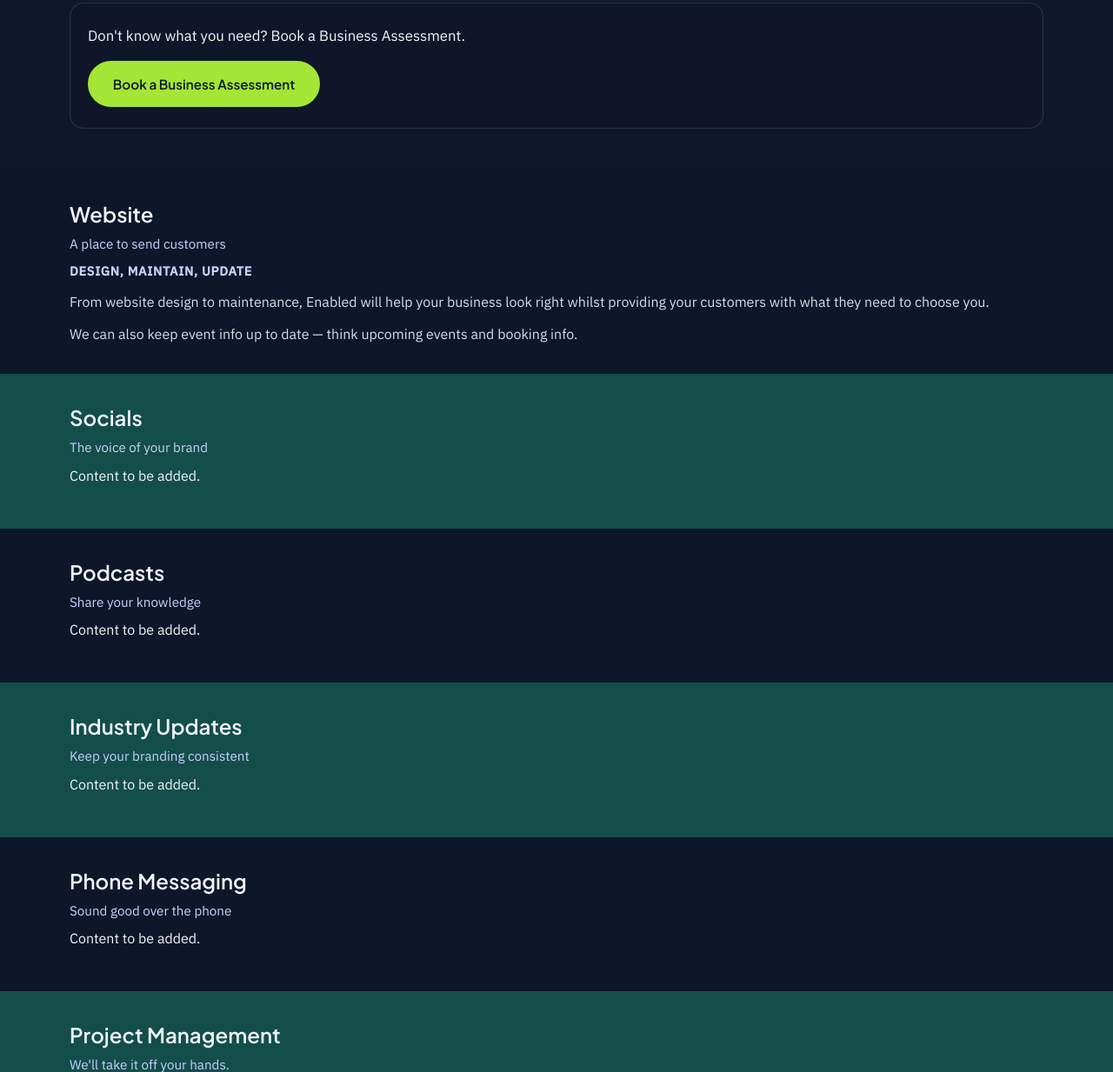
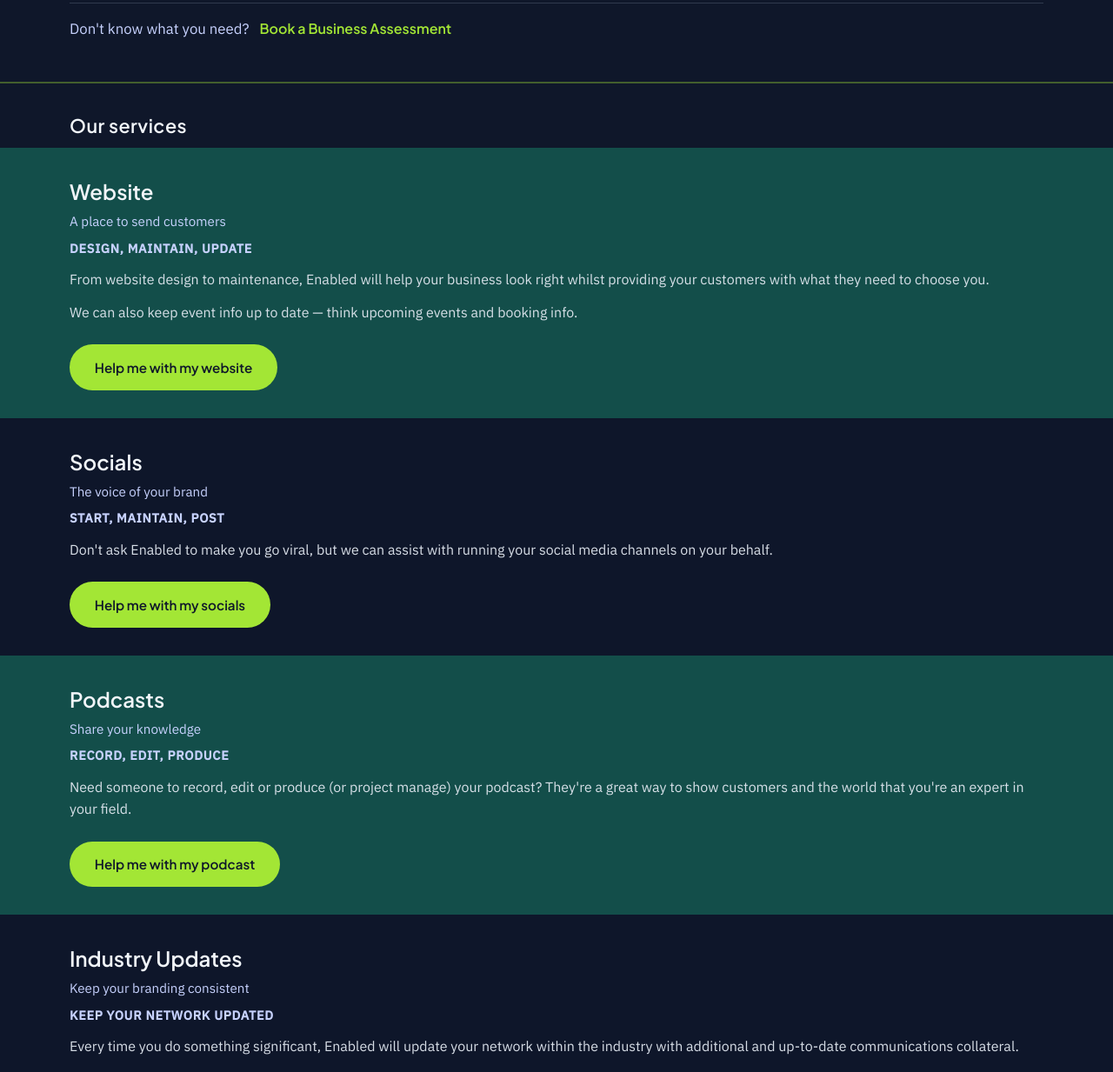
Before and after one commit to Hi-sodoozy/sturdy-funicular, a plain HTML site: page services.html in a window 1280 px wide. Shown: the part 340-1573 px from the top of the page at 87% size. Drawn offline with Linux system fonts and the light colour scheme.

Commit message:
Add files via upload

```diff
--- a/services.html
+++ b/services.html
@@ -49,10 +49,16 @@
           <div class="services-intro-body">
             <p>Enabled offers a wide range of services that allow businesses to better connect with their customers by tapping into our in-house talent. When we need a hand, we call on a network of highly skilled professionals.</p>
           </div>
-          <div class="services-cta-block">
-            <p class="services-cta-text">Don't know what you need? Book a Business Assessment.</p>
-            <a href="business-assessment.html" class="btn-primary">Book a Business Assessment</a>
+          <div class="services-not-sure">
+            <p class="services-not-sure-text">Don't know what you need?</p>
+            <a href="business-assessment.html" class="services-not-sure-link">Book a Business Assessment</a>
           </div>
+        </div>
+      </section>
+
+      <section class="section section-services-divider" aria-hidden="true">
+        <div class="section-inner">
+          <h2 class="services-list-heading">Our services</h2>
         </div>
       </section>
 
@@ -65,6 +71,9 @@
             <p>From website design to maintenance, Enabled will help your business look right whilst providing your customers with what they need to choose you.</p>
             <p>We can also keep event info up to date — think upcoming events and booking info.</p>
           </div>
+          <div class="service-cta-wrap">
+            <a href="index.html#contact" class="btn-primary btn-service-cta">Help me with my website</a>
+          </div>
         </div>
       </section>
 
@@ -72,7 +81,13 @@
         <div class="section-inner">
           <h2 class="service-title">Socials</h2>
           <p class="service-tagline">The voice of your brand</p>
-          <p class="service-body">Content to be added.</p>
+          <p class="service-subline">Start, maintain, post</p>
+          <div class="service-body">
+            <p>Don't ask Enabled to make you go viral, but we can assist with running your social media channels on your behalf.</p>
+          </div>
+          <div class="service-cta-wrap">
+            <a href="index.html#contact" class="btn-primary btn-service-cta">Help me with my socials</a>
+          </div>
         </div>
       </section>
 
@@ -80,7 +95,13 @@
         <div class="section-inner">
           <h2 class="service-title">Podcasts</h2>
           <p class="service-tagline">Share your knowledge</p>
-          <p class="service-body">Content to be added.</p>
+          <p class="service-subline">Record, edit, produce</p>
+          <div class="service-body">
+            <p>Need someone to record, edit or produce (or project manage) your podcast? They're a great way to show customers and the world that you're an expert in your field.</p>
+          </div>
+          <div class="service-cta-wrap">
+            <a href="index.html#contact" class="btn-primary btn-service-cta">Help me with my podcast</a>
+          </div>
         </div>
       </section>
 
@@ -88,7 +109,13 @@
         <div class="section-inner">
           <h2 class="service-title">Industry Updates</h2>
           <p class="service-tagline">Keep your branding consistent</p>
-          <p class="service-body">Content to be added.</p>
+          <p class="service-subline">Keep your network updated</p>
+          <div class="service-body">
+            <p>Every time you do something significant, Enabled will update your network within the industry with additional and up-to-date communications collateral.</p>
+          </div>
+          <div class="service-cta-wrap">
+            <a href="index.html#contact" class="btn-primary btn-service-cta">Help me with my industry updates</a>
+          </div>
         </div>
       </section>
 
@@ -96,7 +123,12 @@
         <div class="section-inner">
           <h2 class="service-title">Phone Messaging</h2>
           <p class="service-tagline">Sound good over the phone</p>
-          <p class="service-body">Content to be added.</p>
+          <div class="service-body">
+            <p>Put your best foot forward when a customer calls your business. Enabled produces on hold messages, plus all those other elements.</p>
+          </div>
+          <div class="service-cta-wrap">
+            <a href="index.html#contact" class="btn-primary btn-service-cta">Help me with my phone messaging</a>
+          </div>
         </div>
       </section>
 
@@ -104,7 +136,13 @@
         <div class="section-inner">
           <h2 class="service-title">Project Management</h2>
           <p class="service-tagline">We'll take it off your hands.</p>
-          <p class="service-body">Tell us what you need done and we'll make it happen.</p>
+          <p class="service-subline">Content, Media, Comms</p>
+          <div class="service-body">
+            <p>When you need something done, Enabled will make it happen. Don't worry about how it'll get done — that's up to us to deliver you the final product.</p>
+          </div>
+          <div class="service-cta-wrap">
+            <a href="index.html#contact" class="btn-primary btn-service-cta">Help me with my project management</a>
+          </div>
         </div>
       </section>
     </main>
--- a/styles.css
+++ b/styles.css
@@ -739,7 +739,10 @@ main {
 }
 
 .btn-need {
-  display: inline-block;
+  display: inline-flex;
+  align-items: center;
+  justify-content: center;
+  text-align: center;
   padding: 0.5rem 1rem;
   border-radius: var(--radius-pill);
   border: 1px solid rgba(15, 23, 42, 0.25);
@@ -910,21 +913,59 @@ main {
   color: var(--text-light-primary);
 }
 
-.services-cta-block {
-  padding: 1.5rem 1.25rem;
-  background: rgba(15, 23, 42, 0.4);
-  border-radius: 16px;
-  border: 1px solid rgba(148, 163, 184, 0.2);
+/* "Don't know what you need?" – inline link style, distinct from hero */
+.services-not-sure {
+  display: flex;
+  flex-wrap: wrap;
+  align-items: baseline;
+  gap: 0.5rem 0.75rem;
+  padding: 1rem 0 0;
+  border-top: 1px solid rgba(148, 163, 184, 0.25);
+  margin-top: 1.25rem;
 }
 
-.services-cta-text {
-  margin: 0 0 1rem;
+.services-not-sure-text {
+  margin: 0;
   font-size: 1.05rem;
-  color: var(--text-light-primary);
+  color: var(--text-light-secondary);
 }
 
-.services-cta-block .btn-primary {
+.services-not-sure-link {
+  font-family: "Plus Jakarta Sans", system-ui, sans-serif;
+  font-weight: 600;
+  color: var(--lime);
+  text-underline-offset: 4px;
+}
+
+.services-not-sure-link:hover {
+  color: var(--lime-hover);
+  text-decoration: underline;
+}
+
+/* Delineation between hero and services list */
+.section-services-divider {
+  padding-top: 2rem;
+  padding-bottom: 0.5rem;
+  background-color: var(--midnight);
+  border-top: 2px solid rgba(163, 230, 53, 0.35);
+}
+
+.services-list-heading {
+  font-family: "Plus Jakarta Sans", system-ui, sans-serif;
+  font-weight: 600;
+  font-size: 1.35rem;
   margin: 0;
+  color: var(--text-light-primary);
+  letter-spacing: 0.02em;
+}
+
+/* Per-service CTA */
+.service-cta-wrap {
+  margin-top: 1.5rem;
+}
+
+.btn-service-cta {
+  display: inline-block;
 }
 
 .section-service {
```
